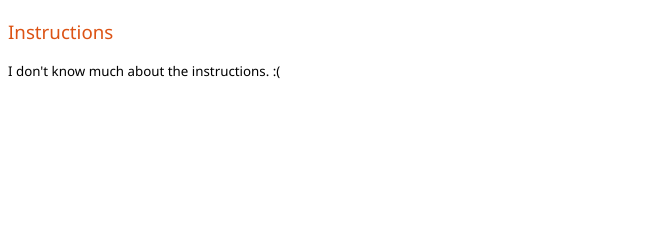
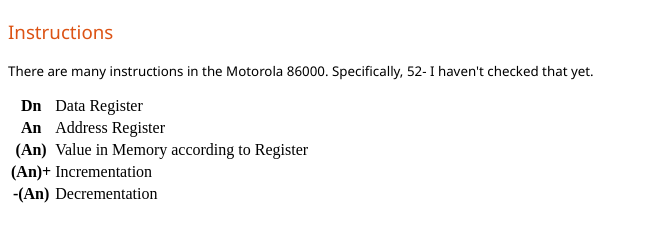
Before and after one commit to Ben-Jiggly-Noah/Motorola-68000-HTML, a plain HTML site: page instructions.html in a window 1280 px wide. Shown: the whole page, without its empty margins (0-648 px from the left). Drawn offline with Linux system fonts and the light colour scheme.

Commit message:
Update instructions.html

```diff
--- a/instructions.html
+++ b/instructions.html
@@ -31,6 +31,28 @@
 </head>
 <body>
     <h3>Instructions</h3>
-    <p>I don't know much about the instructions. :(</p>
+    <p>There are many instructions in the Motorola 86000. Specifically, 52- I haven't checked that yet.</p>
+    <table>
+        <tr>
+            <th>Dn</th>
+            <td>Data Register</td>
+        </tr>
+        <tr>
+            <th>An</th>
+            <td>Address Register</td>
+        </tr>
+        <tr>
+            <th>(An)</th>
+            <td>Value in Memory according to Register</td>
+        </tr>
+        <tr>
+            <th>(An)+</th>
+            <td>Incrementation</td>
+        </tr>
+        <tr>
+            <th>-(An)</th>
+            <td>Decrementation</td>
+        </tr>
+    </table>
 </body>
 </html>
```
